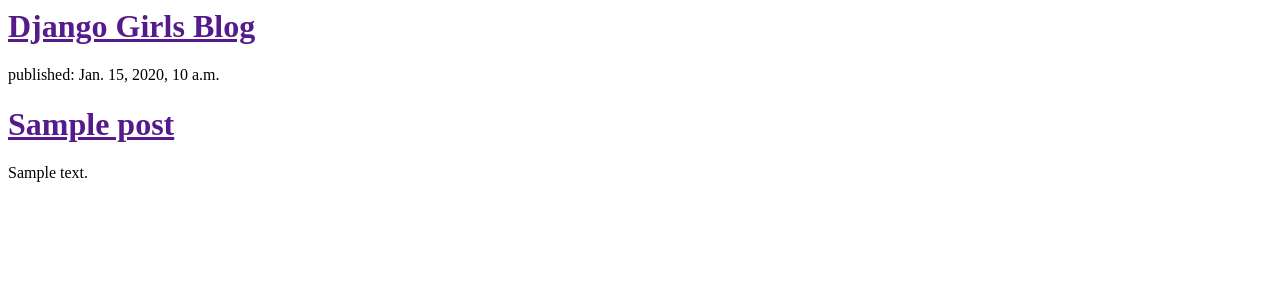
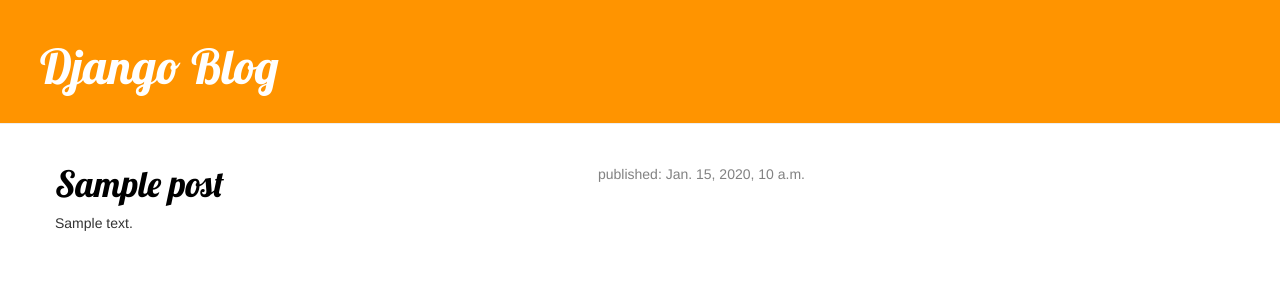
Before and after one commit to matpfernandes/my-first-blog, a Django app: template mysite/blog/templates/blog/post_list.html in a window 1280 px wide. Shown: the top 302 px of the page. Run offline with Django 3.2, Linux system fonts and the light colour scheme; the template is opened without the code that fills it: values that come from a table or form of the project are taken from there, others are empty; tables that the repository leaves empty hold one stand-in row (values such as "Sample post"); some libraries are stand-ins or nearby versions.

Commit message:
Add views and template

```diff
--- /dev/null
+++ b/mysite/blog/static/css/blog.css
@@ -0,0 +1,53 @@
+h1 a{
+  color: #FCA205;
+  font-family: 'Lobster';
+}
+
+
+.page-header{
+  background-color: #ff9400;
+  margin-top: 0;
+  padding: 20px 20px 20px 40px;
+}
+
+.page-header h1, .page-header h1 a, .page-header h1 a:visited, .page-header h1 a:active{
+  color: #ffffff;
+  font-size: 36pt;
+  text-decoration: none;
+}
+
+.content{
+  margin-left: 40px;
+}
+
+h1, h2, h3, h4{
+  font-family: 'Lobster', cursive;
+}
+
+.date{
+  float: right;
+  color: #828282;
+}
+
+.save{
+  float: right;
+}
+
+.post-form textarea, .post-form input{
+  width: 100%;
+}
+
+.top-menu, .top-menu:hover, .top-menu:visited{
+  color: #ffffff;
+  float: right;
+  font-size: 26pt;
+  margin-right: 20px;
+}
+
+.post{
+  margin-bottom: 70px;
+}
+
+.post h1 a, .post h1 a:visited{
+  color: #000000;
+}
--- /dev/null
+++ b/mysite/blog/templates/blog/base.html
@@ -0,0 +1,27 @@
+{% load staticfiles %}
+<html>
+    <head>
+        <title>Django blog</title>
+
+        <link rel="stylesheet" href="//maxcdn.bootstrapcdn.com/bootstrap/3.2.0/css/bootstrap.min.css">
+        <link rel="stylesheet" href="//maxcdn.bootstrapcdn.com/bootstrap/3.2.0/css/bootstrap-theme.min.css">
+        <link rel="stylesheet" href="{% static 'css/blog.css' %}">
+        <link href="http://fonts.googleapis.com/css?family=Lobster&subset=latin,latin-ext" rel="stylesheet" type="text/css">
+
+    </head>
+
+    <body>
+      <div class="page-header">
+          <h1><a href="/">Django Blog</a></h1>
+      </div>
+      <div class="content container">
+        <div class="row">
+            <div class="col-md-8">
+            {% block content %}
+            {% endblock %}
+            </div>
+          </div>
+      </div>
+    </body>
+
+</html>
--- a/mysite/blog/templates/blog/post_list.html
+++ b/mysite/blog/templates/blog/post_list.html
@@ -1,21 +1,13 @@
-<html>
-    <head>
-        <title>Django Girls blog</title>
-    </head>
-    <body>
-        <div>
-            <h1><a href="">Django Girls Blog</a></h1>
-        </div>
+{% extends 'blog/base.html' %}
 
-        <div>
-          {% for post in posts %}
-            <div>
-              <p>published: {{ post.published_date }}</p>
-              <h1><a href="">{{ post.title }}</a></h1>
-              <p>{{ post.text|linebreaks }}</p>
-            </div>
-          {% endfor %}
-        </div>
-
-    </body>
-</html>
+{% block content %}
+  {% for post in posts %}
+    <div class="post">
+      <div class="date">
+        <p>published: {{ post.published_date }}</p>
+      </div>
+      <h1><a href="{% url 'post_detail' pk=post.pk %}">{{ post.title }}</a></h1>
+      <p>{{ post.text|linebreaks }}</p>
+    </div>
+  {% endfor %}
+{% endblock content %}
--- a/mysite/blog/urls.py
+++ b/mysite/blog/urls.py
@@ -1,6 +1,7 @@
-from django.conf.urls import url
+from django.conf.urls import include, url
 from . import views
 
 urlpatterns = [
     url(r'^$', views.post_list, name='post_list'),
+    url(r'^post/(?P<pk>[0-9]+)/$', views.post_detail, name='post_detail'),
 ]
--- a/mysite/blog/views.py
+++ b/mysite/blog/views.py
@@ -1,7 +1,12 @@
 from django.shortcuts import render
 from django.utils import timezone
+from django.shortcuts import render, get_object_or_404
 from .models import Post
 
 def post_list(request):
     posts = Post.objects.filter(published_date__lte=timezone.now()).order_by('published_date')
     return render(request, 'blog/post_list.html', {'posts': posts})
+
+def post_detail(request, pk):
+    post = get_object_or_404(Post, pk=pk)
+    return render(request, 'blog/post_detail.html', {'post': post})
```
Also changed, not shown: mysite/blog/templates/blog/post_detail.html (added, +13 -0 lines).
